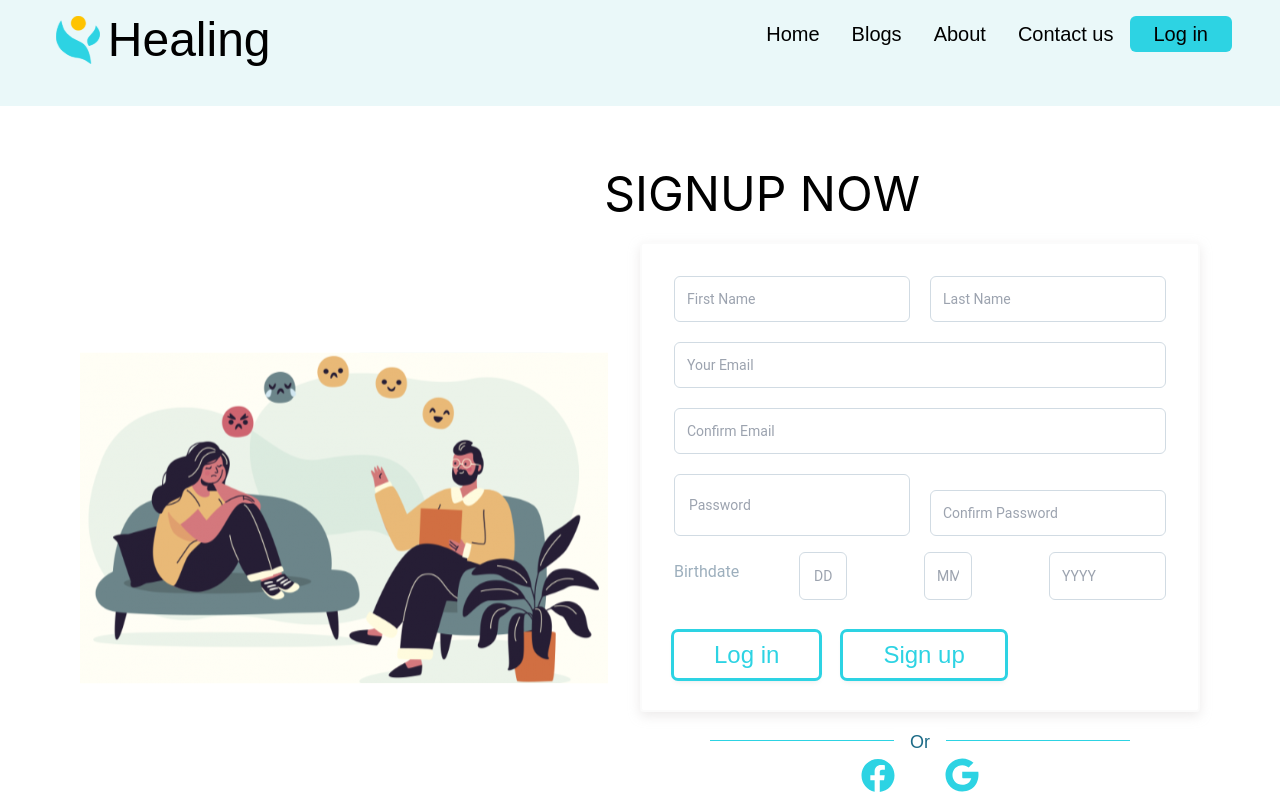
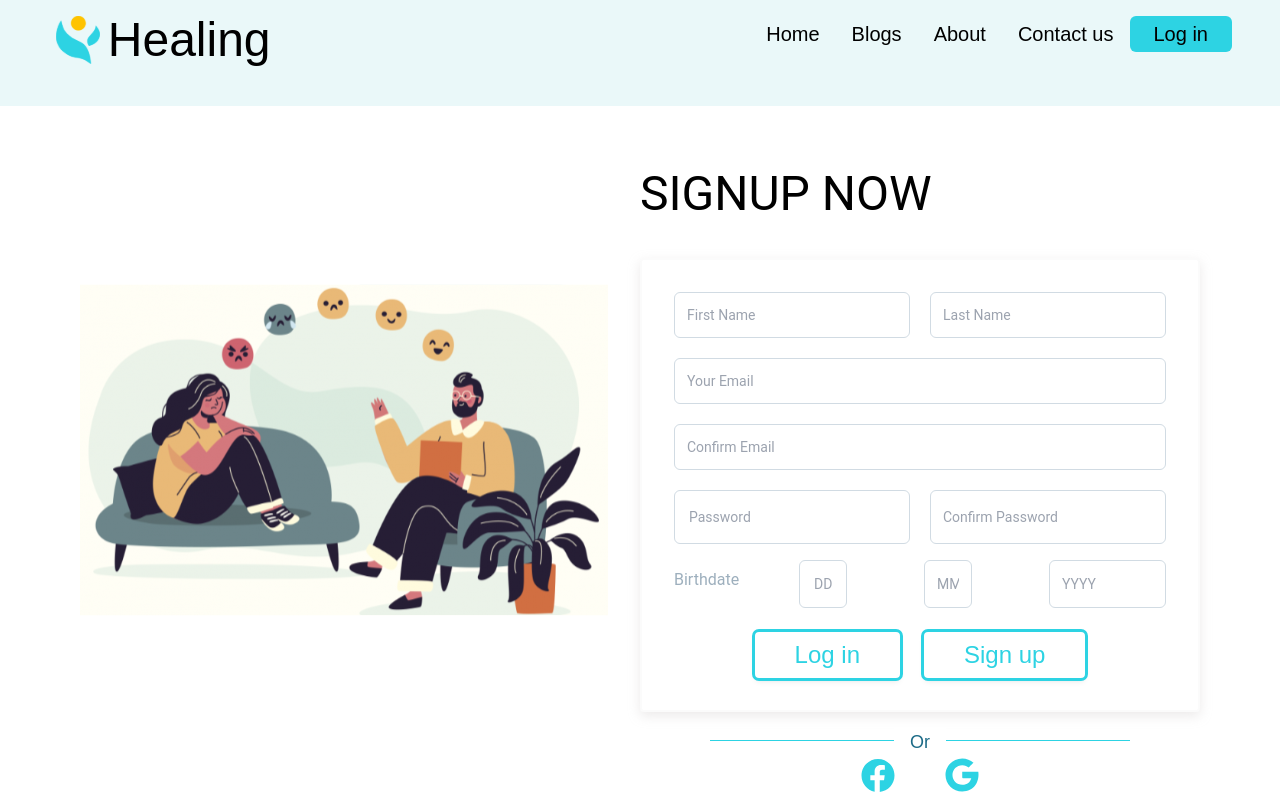
Before and after one commit to ninaderochka/sugar-and-thunder, a React (Create React App) app: page /Signup in a window 1280 px wide. Shown: the top 800 px of the page. Built offline with nearby package versions, Linux system fonts and the light colour scheme.

Commit message:
completed

```diff
--- a/src/containers/Signup.js
+++ b/src/containers/Signup.js
@@ -5,13 +5,13 @@ import gmail from '../images/Google.svg';
 
 function Signup() {
   return (
-    <div className="h-screen w-screen">
-      <h1 className="uppercase text-5xl whitespace-nowrap flex justify-end mr-[360px] mt-10 py-6">
-        signup now
-      </h1>
+    <div className="h-screen w-screen bg-white mb-8">
       <div className="font-roboto px-20 mx-auto flex justify-between">
         <img src={SignupImage} alt="signup" className="w-2/4 pr-8" />
         <div className="grid grid-flow-row space-y-4">
+      <h1 className="uppercase text-5xl whitespace-nowrap mt-10 py-6">
+        signup now
+      </h1>
           <div className="bg-white border-border-grey shadow-shadow-grey drop-shadow-lg box-border p-8 border-2 rounded min-w-min max-w-xl m-auto lg:w-full">
             <form className="w-full">
               <div className="grid grid-cols-2 gap-5 text-input-grey">
@@ -40,7 +40,7 @@ function Signup() {
                   className="border border-input-border box-border rounded-md text-sm p-3 w-full"
                 />
               </div>
-              <div className="grid grid-cols-2 gap-5 text-input-grey space-y-4 mt-5">
+              <div className="grid grid-cols-2 gap-5 text-input-grey mt-5">
                 <input
                   type="text"
                   placeholder="Password"
@@ -52,7 +52,7 @@ function Signup() {
                   className="border border-input-border box-border rounded-md text-sm p-3"
                 />
               </div>
-              <div className="grid grid-cols-4 gap-2 text-input-grey space-y-4">
+              <div className="grid grid-cols-4 gap-2 text-input-grey space-y-4 justify-end">
                 {/* <input
                   type="text"
                   placeholder="Birth Date"
@@ -74,7 +74,8 @@ function Signup() {
                   placeholder="YYYY"
                   className="border border-input-border rounded-md text-sm p-3 h-12"
                 />
-                <div className="flex justify-between gap-6 place-content-center mx-auto">
+              </div>
+                <div className="flex justify-center gap-6 mt-4 place-content-center mx-auto">
                   <button
                     type="button"
                     className="font-poppins font-normal text-button-blue text-2xl px-10 py-2 w-max whitespace-nowrap outline border-button-blue leading-tight rounded shadow-md focus:bg-button-blue focus:shadow-lg focus:ring-0 focus:text-black focus:outline-none active:bg-button-blue/90 active:shadow-lg transition duration-150 ease-in-out"
@@ -88,7 +89,6 @@ function Signup() {
                     Sign up
                   </button>
                 </div>
-              </div>
             </form>
           </div>
           <div className="flex flex-row justify-center mb-8">
```
